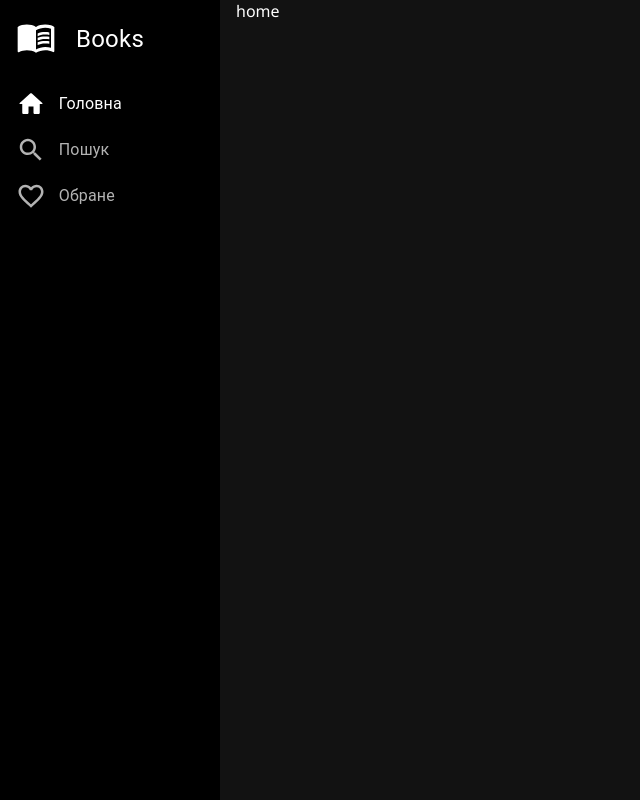
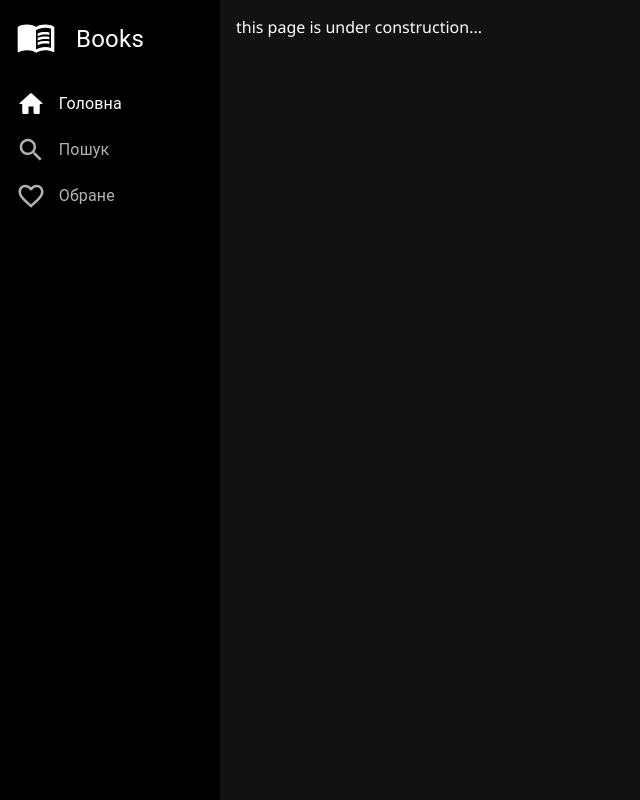
Before and after one commit to IvanChernykh/book-app, a React (Create React App) app: page / in a window 1280 px wide. Shown: the whole page, without its empty margins (0-640 px from the left). Built offline with nearby package versions, Linux system fonts and the light colour scheme; no server answers.

Commit message:
finish search page

```diff
--- a/src/components/common/RelatedBooks.tsx
+++ b/src/components/common/RelatedBooks.tsx
@@ -42,7 +42,7 @@ const mapBookItems = (items: IBookItem[]) => {
 }
 
 const RelatedBooks: React.FC<Props> = ({ type, query, items, getRelatedBooksBySearch }) => {
-    console.log('render')
+
     const [init, setInit] = useState(false)
     const [startIndex, setStartIndex] = useState(0)
 
@@ -55,7 +55,7 @@ const RelatedBooks: React.FC<Props> = ({ type, query, items, getRelatedBooksBySe
     useEffect(() => {
         setInit(false)
         setStartIndex(0)
-        getRelatedBooksBySearch(data, startIndex)
+        getRelatedBooksBySearch(data, 0)
     }, [query])
 
     const updateResults = () => {
--- a/src/components/main/Main.tsx
+++ b/src/components/main/Main.tsx
@@ -27,9 +27,9 @@ const Main: React.FC<Props> = ({ searchIndex }) => {
     return (
         <Box pl={2} pr={2} pb={8} sx={{ overflow: 'auto' }} ref={ref} >
             <Routes>
-                <Route path={routes.home} element={<>home</>} />
+                <Route path={routes.home} element={<p>this page is under construction...</p>} />
                 <Route path={routes.search} element={<SearchPage />} />
-                <Route path={routes.favorites} element={<>favorites</>} />
+                <Route path={routes.favorites} element={<p>this page is under construction...</p>} />
                 <Route path={routes.book.optional} element={<BookPage />} />
             </Routes>
         </Box>
```
